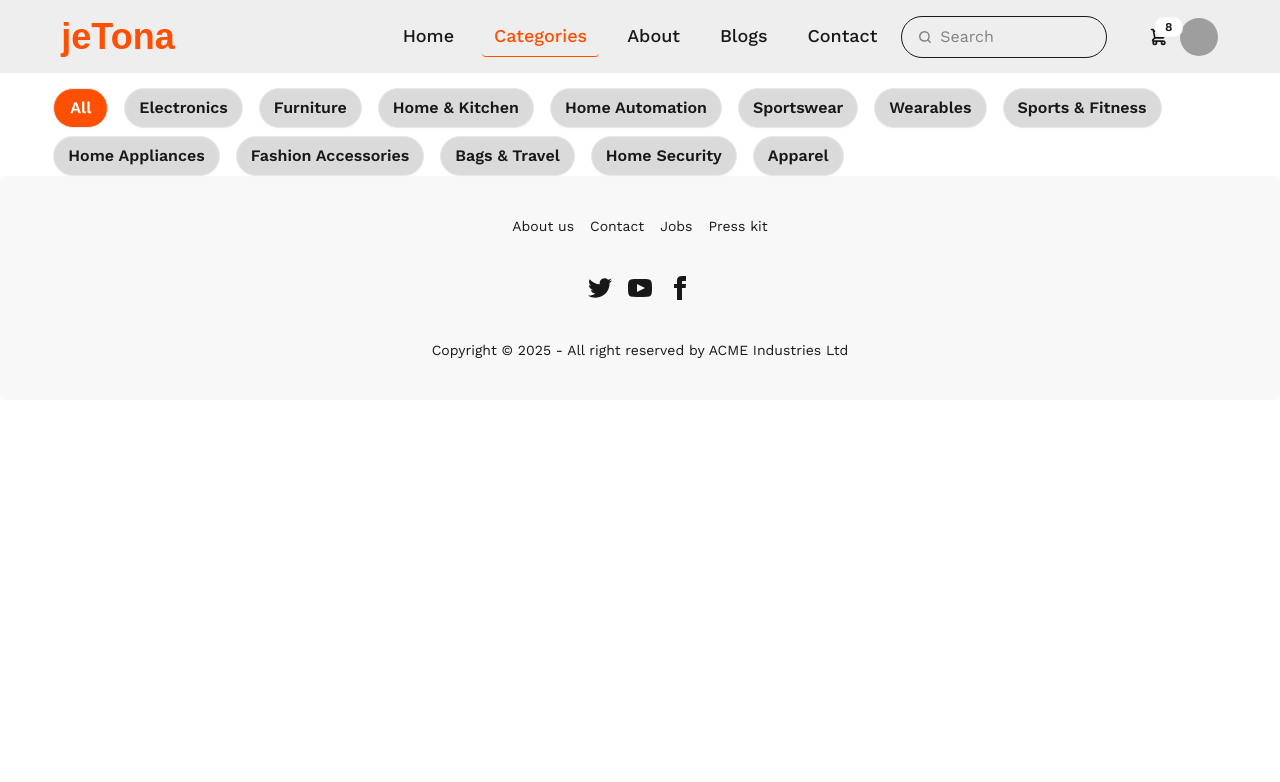
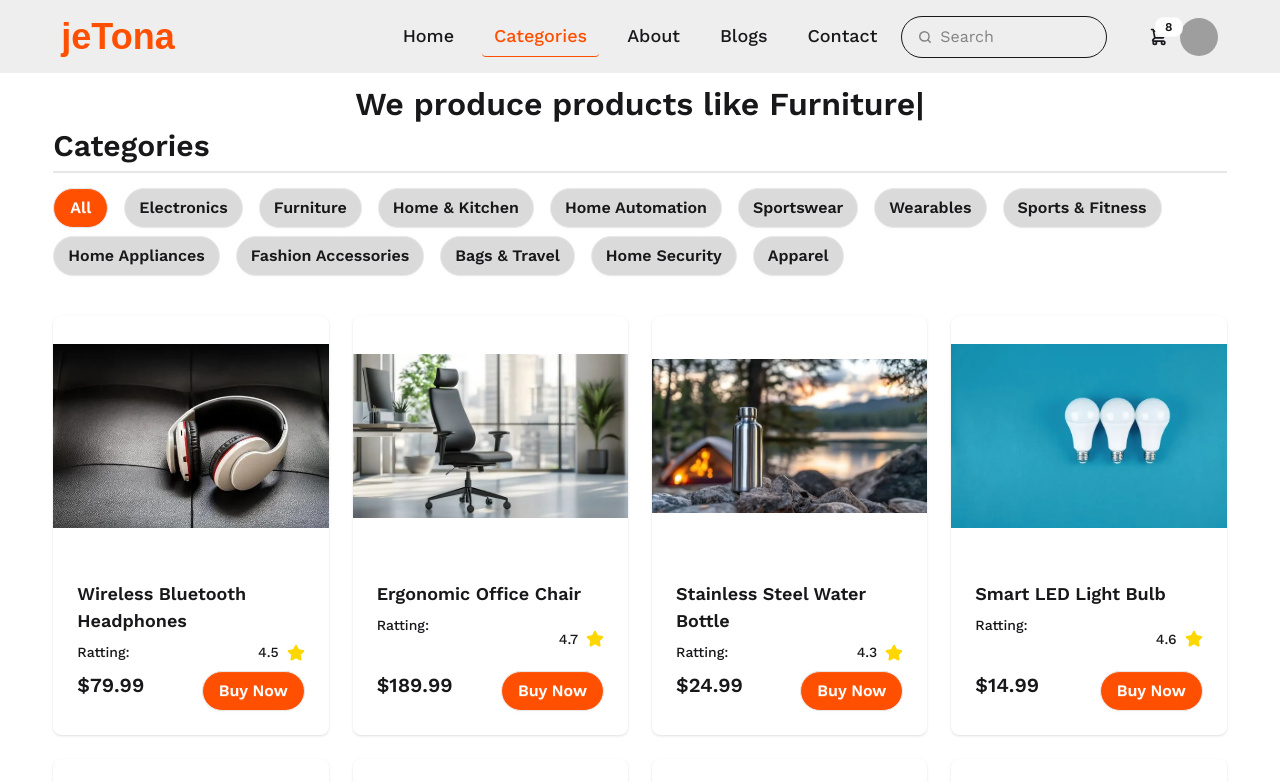
Before and after one commit to AhmedSami019/jetona-e-commerce-web-app, a React (Vite) app: page /categories in a window 1280 px wide. Shown: the top 782 px of the page. Built offline with nearby package versions, Linux system fonts and the light colour scheme; grey boxes are pictures that could not be loaded; a web font is replaced by a local one.

Commit message:
added animated text and card in categories page

```diff
--- a/package.json
+++ b/package.json
@@ -17,6 +17,7 @@
     "react-dom": "^19.1.1",
     "react-router": "^7.9.5",
     "react-toastify": "^11.0.5",
+    "react-type-animation": "^3.2.0",
     "tailwindcss": "^4.1.16"
   },
   "devDependencies": {
--- /dev/null
+++ b/public/about.json
@@ -0,0 +1,40 @@
+{
+  "about": {
+    "name": "ShopEase",
+    "website": "https://www.shopease.com",
+    "founded": "2015",
+    "founder": "Emily Johnson",
+    "headquarters": "San Francisco, California, USA",
+    "mission": "To make online shopping simple, fast, and enjoyable for everyone by offering a wide range of products at competitive prices, with excellent customer service and seamless delivery.",
+    "vision": "To be the world’s most customer-centric online marketplace, connecting millions of shoppers with the products they love while supporting sustainability and ethical business practices.",
+    "values": [
+      "Customer First: Every decision is made with the customer in mind.",
+      "Innovation: Continuously improving technology and services to enhance the shopping experience.",
+      "Integrity: Honest practices in business, fair pricing, and transparent communication.",
+      "Sustainability: Minimizing environmental impact through eco-friendly packaging and responsible sourcing."
+    ],
+    "history": "ShopEase started as a small online bookstore in 2015, founded by Emily Johnson. Within a few years, it expanded into electronics, fashion, and home essentials. Today, ShopEase serves millions of customers worldwide, providing a seamless shopping experience across web and mobile platforms.",
+    "team": [
+      { "name": "Emily Johnson", "position": "Founder & CEO" },
+      { "name": "Michael Lee", "position": "CTO" },
+      { "name": "Sofia Martinez", "position": "Head of Marketing" },
+      { "name": "David Kim", "position": "Operations Manager" }
+    ],
+    "awards": [
+      "Best E-commerce Startup 2016",
+      "Top Online Retailer 2018",
+      "Customer Choice Award 2021"
+    ],
+    "contact": {
+      "email": "support@shopease.com",
+      "phone": "+1-800-555-1234",
+      "address": "123 Market Street, San Francisco, CA, USA"
+    },
+    "socialMedia": {
+      "facebook": "https://facebook.com/shopease",
+      "twitter": "https://twitter.com/shopease",
+      "instagram": "https://instagram.com/shopease",
+      "linkedin": "https://linkedin.com/company/shopease"
+    }
+  }
+}
--- a/src/Pages/Categories/Categories.tsx
+++ b/src/Pages/Categories/Categories.tsx
@@ -1,45 +1,70 @@
 import { useContext, useState } from "react";
 import ProductsLoadContext from "../../Context/ProductsLoadContext/ProductsLoadContext";
+import Product from "../../Components/Product/Product";
+import { TypeAnimation } from "react-type-animation";
 
 const Categories = () => {
-const { products } = useContext(ProductsLoadContext);
+  const { products } = useContext(ProductsLoadContext);
+  console.log(products);
 
-interface Product {
-    category?: string | number | null;
-    [key: string]: any;
-}
-
-interface ProductsLoadContextType {
-    products: Product[];
-}
-
-const uniqueCategories: string[] = [
+  const uniqueCategories = [
     "All",
-    ...Array.from(
-        new Set(
-            (products as Product[]).map((product: Product) => String(product.category))
-        )
-    ),
-];
-const [isActive, setIsActive] = useState<string>("All");
+    ...new Set(products.map((product) => product.category)),
+  ];
+  const [isActive, setIsActive] = useState<string>("All");
+  const filterProducts: object =
+    isActive === "All"
+      ? products
+      : products.filter((p) => p.category == isActive);
+  console.log(filterProducts);
 
   return (
     <div className="mt-20 w-11/12 mx-auto">
+      {/* type animation  */}
+      <div className="text-center font-semibold">
+      <TypeAnimation
+        sequence={[
+          // Same substring at the start will only be typed out once, initially
+          "We produce products like Electronic",
+          1000, // wait 1s before replacing "Mice" with "Hamsters"
+          "We produce products like Furniture",
+          1000,
+          "We produce products like Sports",
+          1000,
+          "We produce products like Warble",
+          1000,
+        ]}
+
+        wrapper="span"
+        speed={20}
+        style={{ fontSize: "2em", display: "inline-block" }}
+        repeat={Infinity}
+      />
+      </div>
+
       {/* this is categories navbar */}
       <div>
+        <h4 className="text-3xl font-semibold">Categories</h4>
+        <div className="divider my-0"></div>
         {uniqueCategories.map((cat) => (
           <button
             key={cat}
             onClick={() => setIsActive(cat)}
-            className={`btn ${isActive === cat ? "btn-main" : "btn-base-main"} mr-4 mt-2`}
+            className={`btn mr-4 mt-2 ${
+              isActive === cat ? "btn-main" : "btn-base-main"
+            }`}
           >
             {cat}
           </button>
         ))}
-
-
       </div>
 
+      {/* this is categories card section */}
+      <div className="grid grid-cols-2 md:grid-cols-3 lg:grid-cols-4 gap-6 my-10">
+        {filterProducts.map((product) => (
+          <Product product={product}></Product>
+        ))}
+      </div>
     </div>
   );
 };
```
Also changed, not shown: 1 other file (tests, documents, lock files or other folders).
